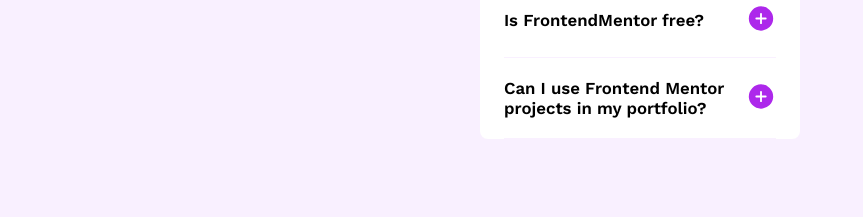
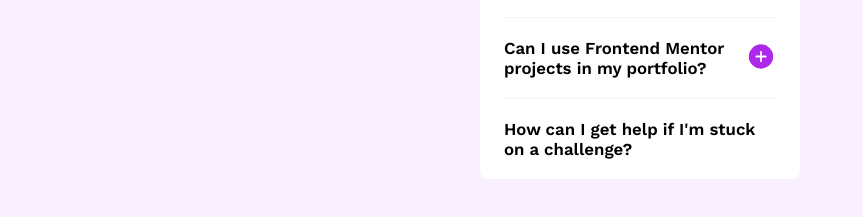
Before and after one commit to Sephydev/faq-accordion-js, a plain HTML site: page index.html in a window 1280 px wide. Shown: the part 411-628 px from the top of the page, without its empty margins (0-863 px from the left). Drawn offline with Linux system fonts and the light colour scheme.

Commit message:
Add fourth question

```diff
--- a/index.html
+++ b/index.html
@@ -37,6 +37,11 @@
                     <p class="answer hidden">Definitely! Please do feel free to use whatever you build in your portfolio. Helping developers add professional-looking projects to their portfolio was one of the reasons we created this platform!</p>
                 </section>
                 <hr/>
+                <section>
+                    <div class="question-header">
+                        <h2>How can I get help if I'm stuck on a challenge?</h2>
+                    </div>
+                </section>
             </main>
         </div>
         <script src="./script.js"></script>
```
